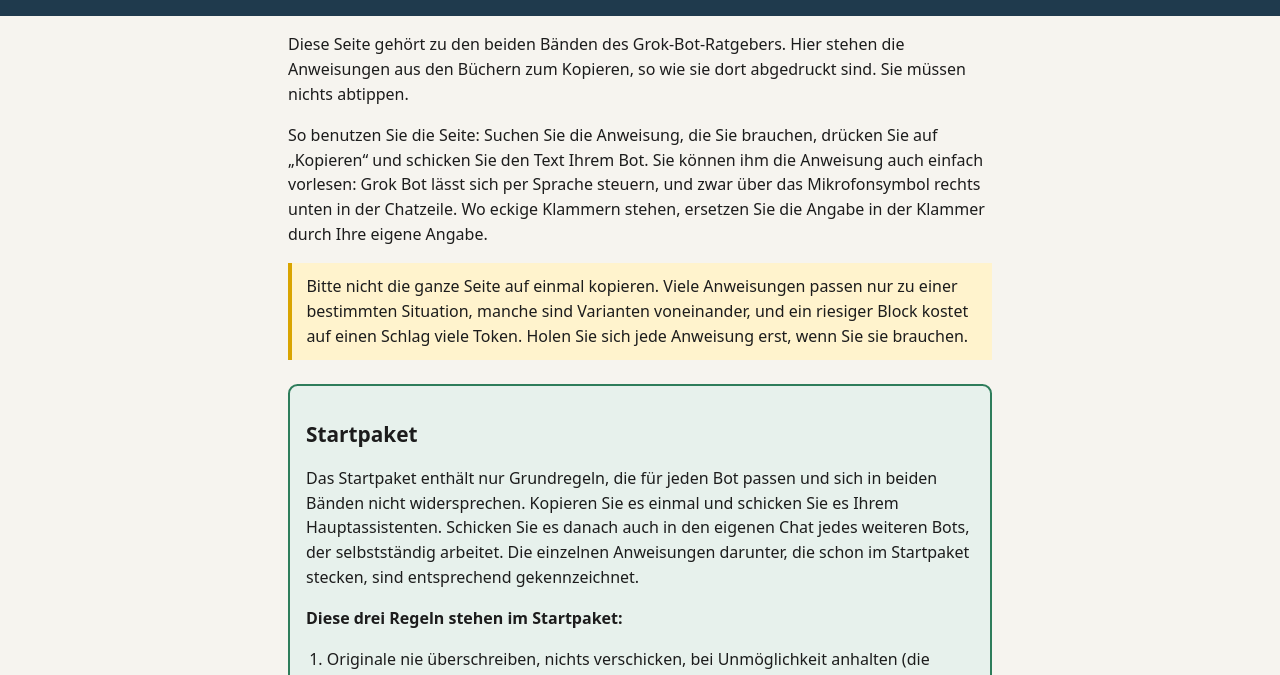
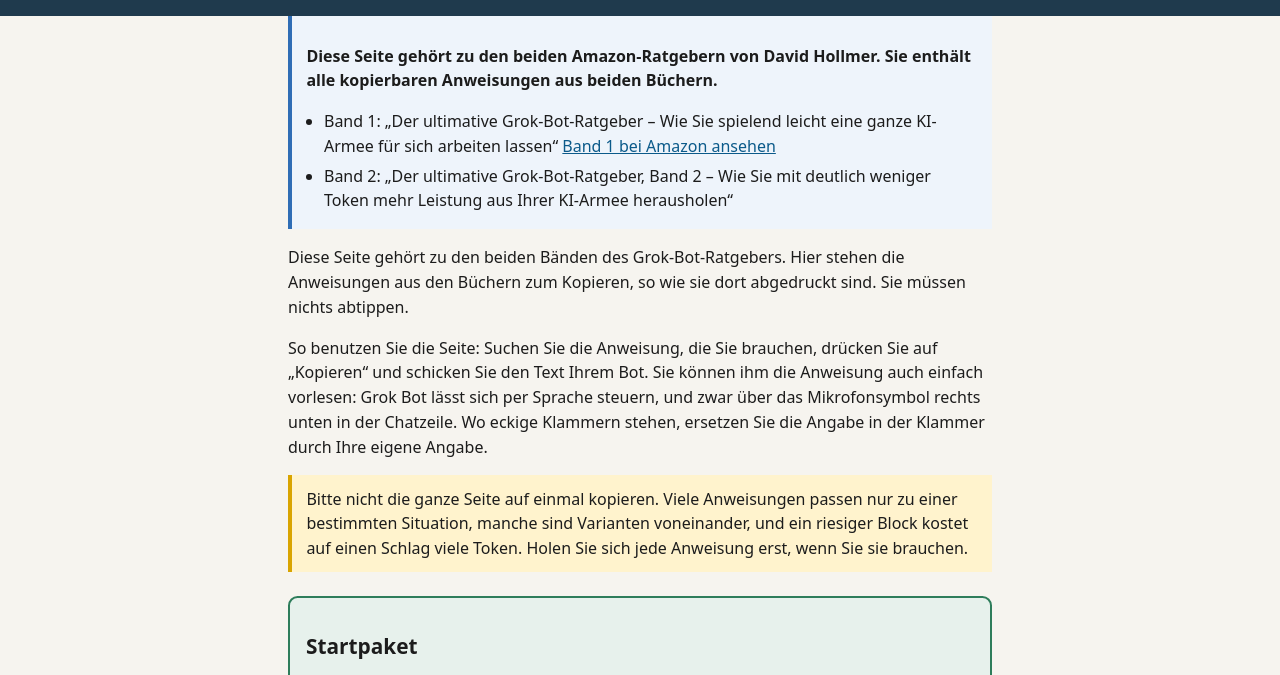
Before and after one commit to daholl92/grok-bot-ratgeber-anweisungen, a plain HTML site: page index.html in a window 1280 px wide. Shown: the part 58-733 px from the top of the page. Drawn offline with Linux system fonts and the light colour scheme.

Commit message:
Seitenkopf: Bezug auf die beiden Amazon-Ratgeber, Link Band 1

```diff
--- a/index.html
+++ b/index.html
@@ -6,6 +6,7 @@
 <link rel="stylesheet" href="style.css"></head><body>
 <header><h1>Grok-Bot-Ratgeber – Anweisungen zum Kopieren</h1></header>
 <main>
+<section id="bezug" class="bezug"><p><strong>Diese Seite gehört zu den beiden Amazon-Ratgebern von David Hollmer. Sie enthält alle kopierbaren Anweisungen aus beiden Büchern.</strong></p><ul><li>Band 1: „Der ultimative Grok-Bot-Ratgeber – Wie Sie spielend leicht eine ganze KI-Armee für sich arbeiten lassen“ <a href="https://www.amazon.de/dp/B0HNDFJNBC">Band 1 bei Amazon ansehen</a></li><li>Band 2: „Der ultimative Grok-Bot-Ratgeber, Band 2 – Wie Sie mit deutlich weniger Token mehr Leistung aus Ihrer KI-Armee herausholen“<!-- Amazon-Link zu Band 2: hier einsetzen, sobald das Buch veröffentlicht ist, zum Beispiel: <a href="https://www.amazon.de/dp/…">Band 2 bei Amazon ansehen</a> --></li></ul></section>
 <section id="einleitung">
 <p>Diese Seite gehört zu den beiden Bänden des Grok-Bot-Ratgebers. Hier stehen die Anweisungen aus den Büchern zum Kopieren, so wie sie dort abgedruckt sind. Sie müssen nichts abtippen.</p>
 <p>So benutzen Sie die Seite: Suchen Sie die Anweisung, die Sie brauchen, drücken Sie auf „Kopieren“ und schicken Sie den Text Ihrem Bot. Sie können ihm die Anweisung auch einfach vorlesen: Grok Bot lässt sich per Sprache steuern, und zwar über das Mikrofonsymbol rechts unten in der Chatzeile. Wo eckige Klammern stehen, ersetzen Sie die Angabe in der Klammer durch Ihre eigene Angabe.</p>
--- a/style.css
+++ b/style.css
@@ -9,7 +9,7 @@ h4{font-size:1rem;margin:0 0 .4rem}
 a{color:#0b5a8a}
 .alias{position:absolute;visibility:hidden}
 .anchor{text-decoration:none;color:#777;margin-right:.2rem}
-.warn{background:#fff3cd;border-left:4px solid #d9a400;padding:.7rem .9rem}
+.bezug{background:#eef4fb;border-left:4px solid #2f6db5;padding:.7rem .9rem;margin-bottom:1rem}.bezug ul{margin:.4rem 0 0 1.1rem;padding:0}.bezug li{margin:.3rem 0}.warn{background:#fff3cd;border-left:4px solid #d9a400;padding:.7rem .9rem}
 .startpaket{background:#e7f1ec;border:2px solid #2e7d5b;border-radius:.6rem;padding:0 1rem 1rem;margin-top:1.5rem}
 .item{background:#fff;border:1px solid #d8d4ca;border-radius:.6rem;padding:.9rem 1rem;margin:0 0 1rem}
 .item.gegenbeispiel,.item.beispiel{background:#f0efec}
```
